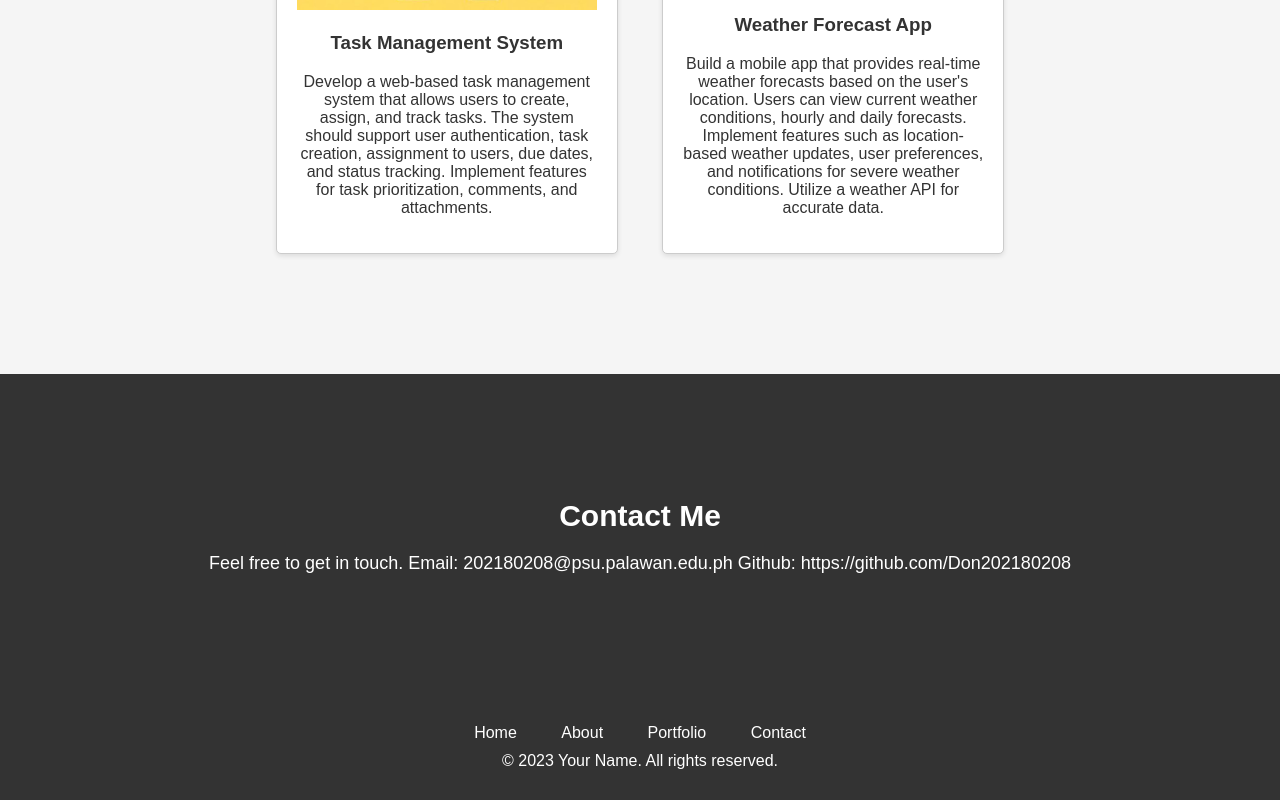
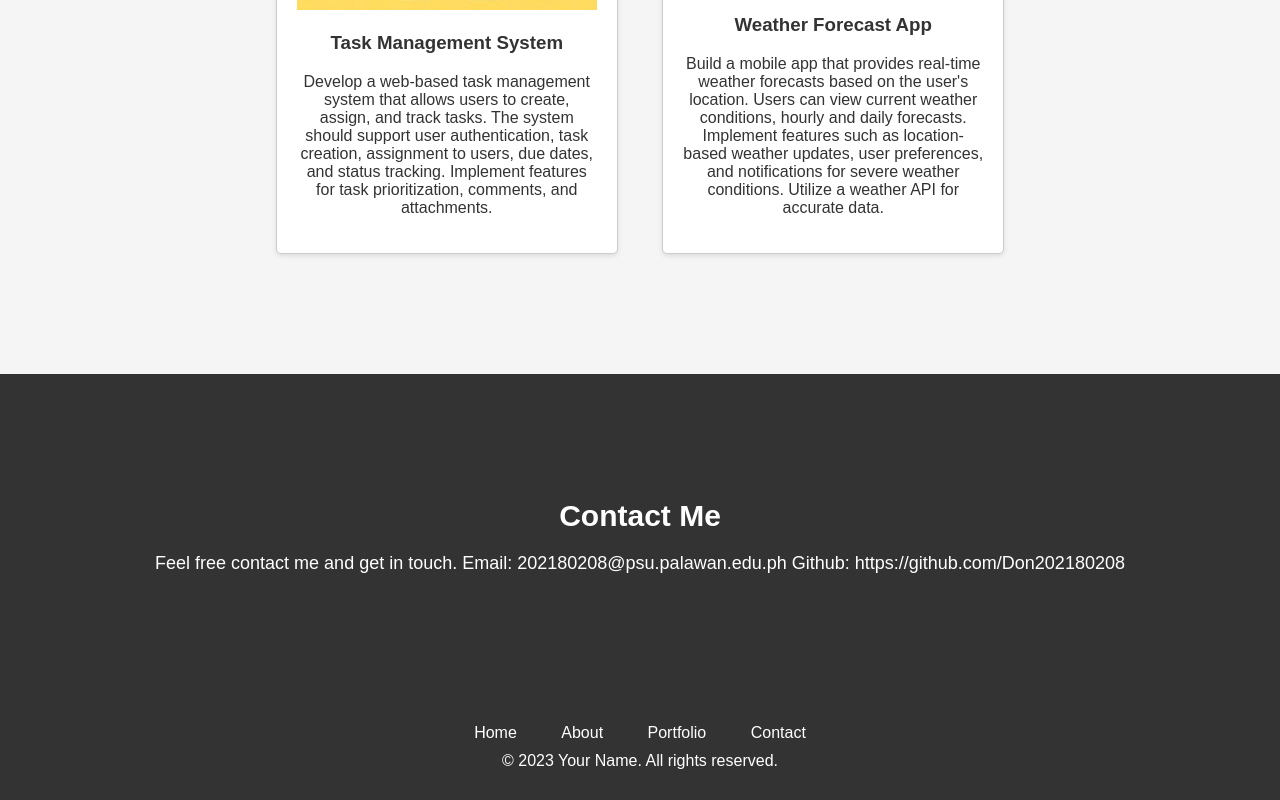
Before and after one commit to Don202180208/dals-portfolio, a plain HTML site: page index.html in a window 1280 px wide. Shown: the part 1314-2114 px from the top of the page. Drawn offline with Linux system fonts and the light colour scheme.

Commit message:
modify Contact Me

```diff
--- a/index.html
+++ b/index.html
@@ -46,7 +46,7 @@
 
     <section id="contact" class="contact">
         <h2>Contact Me</h2>
-        <p>Feel free to get in touch. Email: 202180208@psu.palawan.edu.ph Github: https://github.com/Don202180208</p>
+        <p>Feel free contact me and get in touch. Email: 202180208@psu.palawan.edu.ph Github: https://github.com/Don202180208</p>
     </section>
 
     <footer>
```
